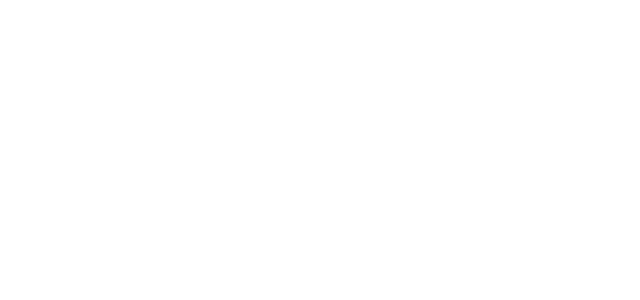
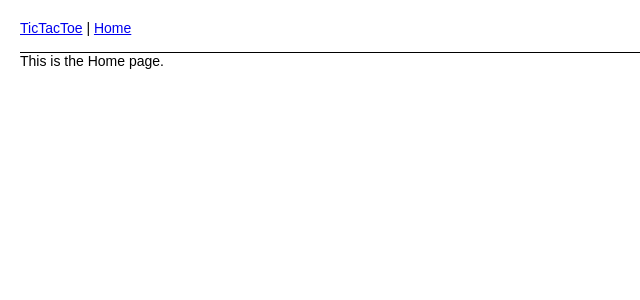
Before and after one commit to adubois85/react-experiments, a React app: page /home in a window 1280 px wide. Before the commit this address had no page. Shown: the top 300 px of the page, without its empty margins (0-640 px from the left). Built offline with nearby package versions, Linux system fonts and the light colour scheme; the HTML template or start-up script is replaced by a standard one.

Commit message:
initial work to make data API router work

```diff
--- a/src/App.jsx
+++ b/src/App.jsx
@@ -1,7 +1,11 @@
-// import React from 'react';
-import { Outlet, Link } from 'react-router-dom'
+import React from 'react';
+import {
+    createBrowserRouter,
+    RouterProvider
+    } from 'react-router-dom'
+import Layout from './components/Layout'
+import Game from './components/TicTacToe/Game'
 import Home from './components/Home'
-import Game from './components/TicTacToe/Game'
 
 // function App() {
 //     return (
@@ -18,19 +22,23 @@
 //     );
 // }
 
-function App() {
+
+const router = createBrowserRouter([{
+        path: "/",
+        element: <Layout />,
+        children: [{
+            path: "tictactoe",
+            element: <Game />
+        },
+        {
+            path: "home",
+            element: <Home />
+    }]
+    },
+])
+
+export default function App() {
     return(
-        <>
-            <nav style={{
-                borderBottom: "solid 1px",
-                paddingBottom: "1rem",
-            }}>
-                <Link to="/tictactoe">TicTacToe</Link> | {" "}
-                <Link to="/">Home</Link>
-            </nav>
-            <Outlet />
-        </>
+        <RouterProvider router={router} />
     );
 }
-
-export default App;
--- /dev/null
+++ b/src/components/Header.jsx
@@ -0,0 +1,16 @@
+import React from 'react'
+import { Link, NavLink } from 'react-router-dom'
+
+export default function Header() {
+    return (
+        <header>
+            <nav style={{
+                borderBottom: "solid 1px",
+                paddingBottom: "1rem",
+            }}>
+                <Link to="tictactoe">TicTacToe</Link> | {" "}
+                <Link to="home">Home</Link>
+            </nav>
+        </header>
+    )
+}
--- /dev/null
+++ b/src/components/Layout.jsx
@@ -0,0 +1,14 @@
+import React from 'react'
+import { Outlet } from 'react-router-dom'
+import Header from  './Header'
+
+export default function Layout() {
+    return (
+        <>
+            <Header />
+            <main>
+                <Outlet />
+            </main>
+        </>
+    )
+}
--- a/src/index.jsx
+++ b/src/index.jsx
@@ -1,4 +1,4 @@
-// import React from 'react';
+import { StrictMode } from 'react';
 import ReactDOM from 'react-dom/client';
 import { BrowserRouter as Router, Routes, Route } from 'react-router-dom'
 import App from './App';
@@ -8,14 +8,17 @@
     document.getElementById('root')
 );
 root.render(
-    <Router>
-        <Routes>
-            <Route path="/" element={<App />}>
-                <Route path="/tictactoe" element={<Game />} />
-            </Route>
-        </Routes>
-    </Router>
+    <StrictMode>
+        <App />
+    </StrictMode>
 );
+    // <Router>
+    //     <Routes>
+    //         <Route path="/" element={<App />}>
+    //             <Route path="/tictactoe" element={<Game />} />
+    //         </Route>
+    //     </Routes>
+    // </Router>
 
 // ReactDOM.render(
 //     <React.StrictMode>
--- /dev/null
+++ b/src/stylesheets/App.css
@@ -0,0 +1,42 @@
+#root {
+    max-width: 1280px;
+    margin: 0 auto;
+    padding: 2rem;
+    text-align: center;
+}
+
+.logo {
+    height: 6em;
+    padding: 1.5em;
+    will-change: filter;
+    transition: filter 300ms;
+}
+.logo:hover {
+    filter: drop-shadow(0 0 2em #646cffaa);
+}
+.logo.react:hover {
+    filter: drop-shadow(0 0 2em #61dafbaa);
+}
+
+@keyframes logo-spin {
+    from {
+        transform: rotate(0deg);
+    }
+    to {
+        transform: rotate(360deg);
+    }
+}
+
+@media (prefers-reduced-motion: no-preference) {
+    a:nth-of-type(2) .logo {
+        animation: logo-spin infinite 20s linear;
+    }
+}
+
+.card {
+    padding: 2em;
+}
+
+.read-the-docs {
+    color: #888;
+}
--- /dev/null
+++ b/src/stylesheets/index.css
@@ -0,0 +1,69 @@
+:root {
+    font-family: Inter, system-ui, Avenir, Helvetica, Arial, sans-serif;
+    line-height: 1.5;
+    font-weight: 400;
+
+    color-scheme: light dark;
+    color: rgba(255, 255, 255, 0.87);
+    background-color: #242424;
+
+    font-synthesis: none;
+    text-rendering: optimizeLegibility;
+    -webkit-font-smoothing: antialiased;
+    -moz-osx-font-smoothing: grayscale;
+    -webkit-text-size-adjust: 100%;
+}
+
+a {
+    font-weight: 500;
+    color: #646cff;
+    text-decoration: inherit;
+}
+a:hover {
+    color: #535bf2;
+}
+
+body {
+    margin: 0;
+    display: flex;
+    place-items: center;
+    min-width: 320px;
+    min-height: 100vh;
+}
+
+h1 {
+    font-size: 3.2em;
+    line-height: 1.1;
+}
+
+button {
+    border-radius: 8px;
+    border: 1px solid transparent;
+    padding: 0.6em 1.2em;
+    font-size: 1em;
+    font-weight: 500;
+    font-family: inherit;
+    background-color: #1a1a1a;
+    cursor: pointer;
+    transition: border-color 0.25s;
+}
+button:hover {
+    border-color: #646cff;
+}
+button:focus,
+button:focus-visible {
+    outline: 4px auto -webkit-focus-ring-color;
+}
+
+@media (prefers-color-scheme: light) {
+    :root {
+        color: #213547;
+        background-color: #ffffff;
+    }
+    a:hover {
+        color: #747bff;
+    }
+    button {
+        background-color: #f9f9f9;
+    }
+}
```
